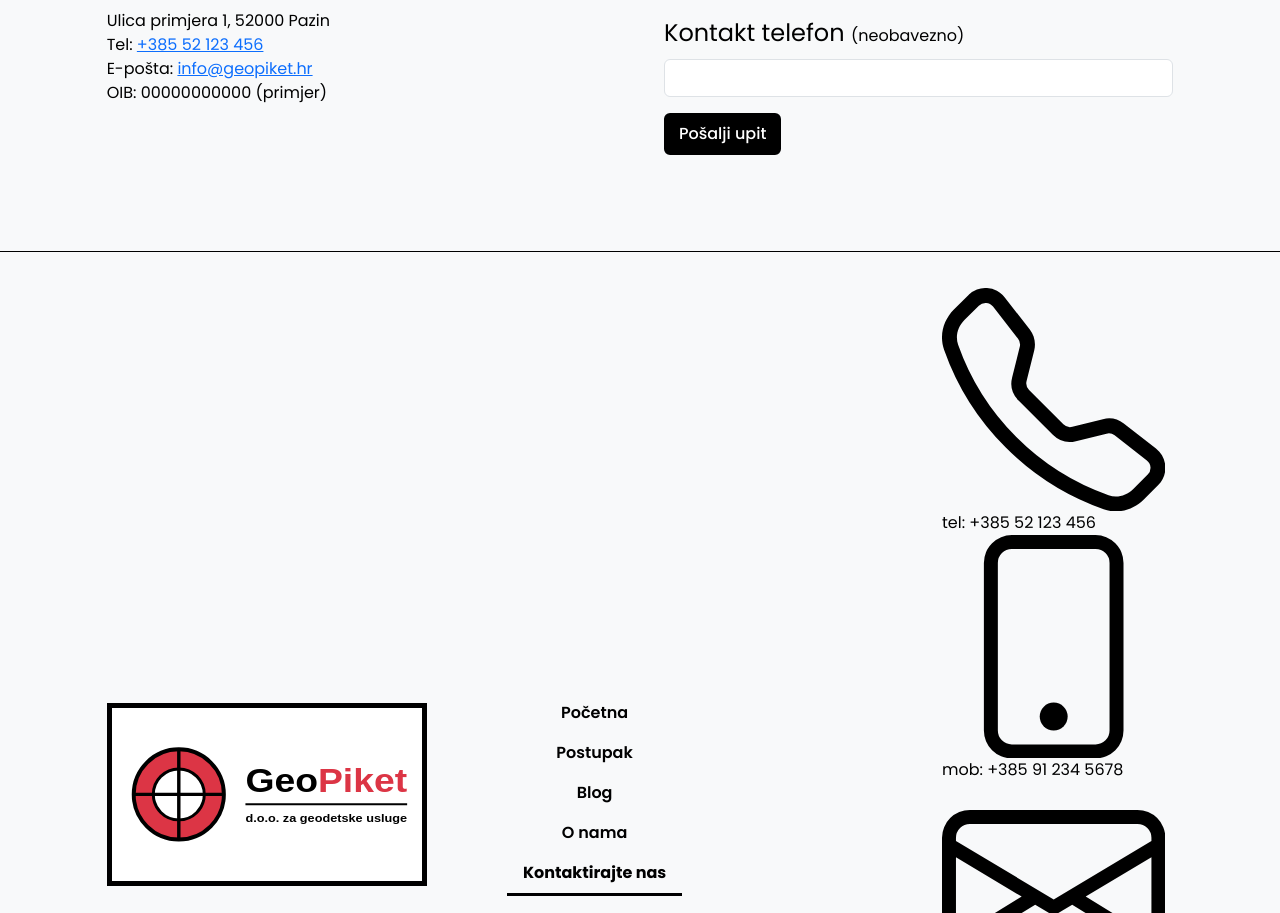
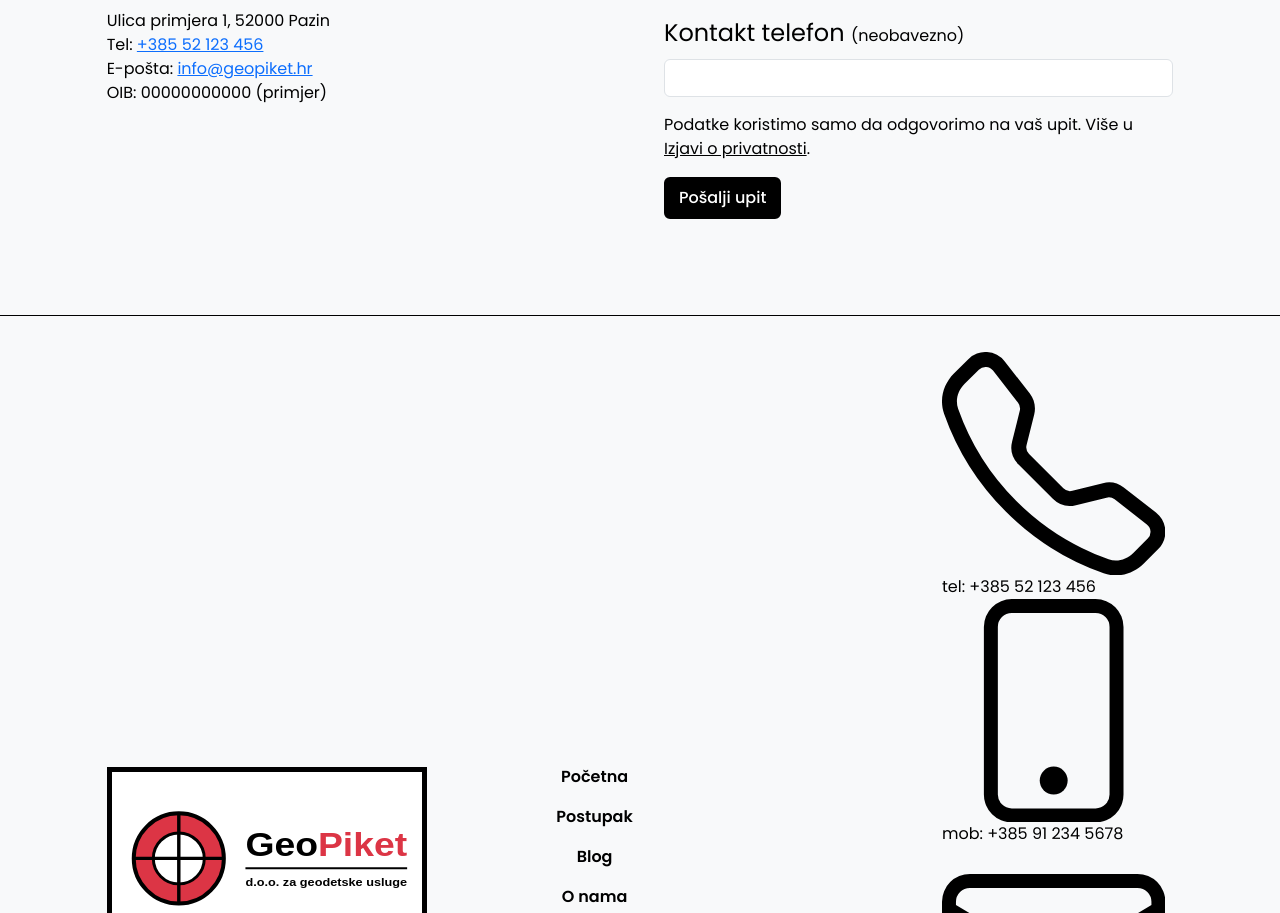
Before and after one commit to PatrikPazin/front-6_Moja_stranica_Patrik, a React (Create React App) app: page / in a window 1280 px wide. Shown: the part 4279-5192 px from the top of the page. Built offline with nearby package versions, Linux system fonts and the light colour scheme.

Commit message:
Poveznica na izjavu o privatnosti uz kontakt obrazac
Co-Authored-By: Claude Sonnet 5.5 <noreply@anthropic.com>

```diff
--- a/src/components/Kontakt.js
+++ b/src/components/Kontakt.js
@@ -1,4 +1,5 @@
 import { useState } from 'react';
+import { Link } from 'react-router-dom';
 import { posaljiUpit } from '../upit';
 
 // Valjana e-mail adresa: dio@domena.tld (mora imati @, domenu s točkom i oznaku od najmanje 2 slova)
@@ -119,6 +120,9 @@ function Kontakt() {
             {stanje === "ok" && <div className="alert alert-success" role="status">Vaš upit uspješno je zaprimljen</div>}
             {stanje === "greska" && <div className="alert alert-danger" role="alert">Niste pravilno ispunili podatke. Molim pokušajte ponovo</div>}
             {stanje === "greska-posluzitelj" && <div className="alert alert-danger" role="alert">{poruka}</div>}
+            <p className="text-black">
+              Podatke koristimo samo da odgovorimo na vaš upit. Više u <Link to="/privatnost" className="text-black">Izjavi o privatnosti</Link>.
+            </p>
             <button type="submit" className="btn gumb-crveni">Pošalji upit</button>
           </form>
         </div>
```
